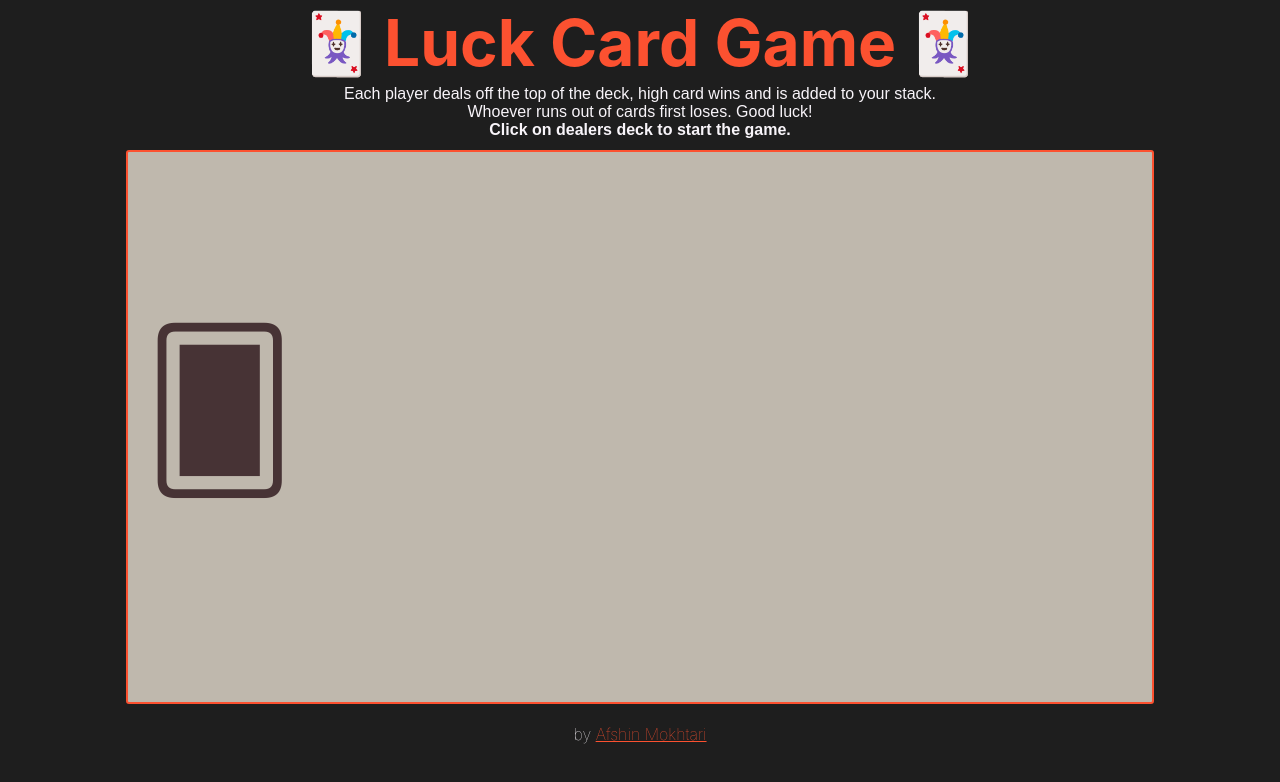
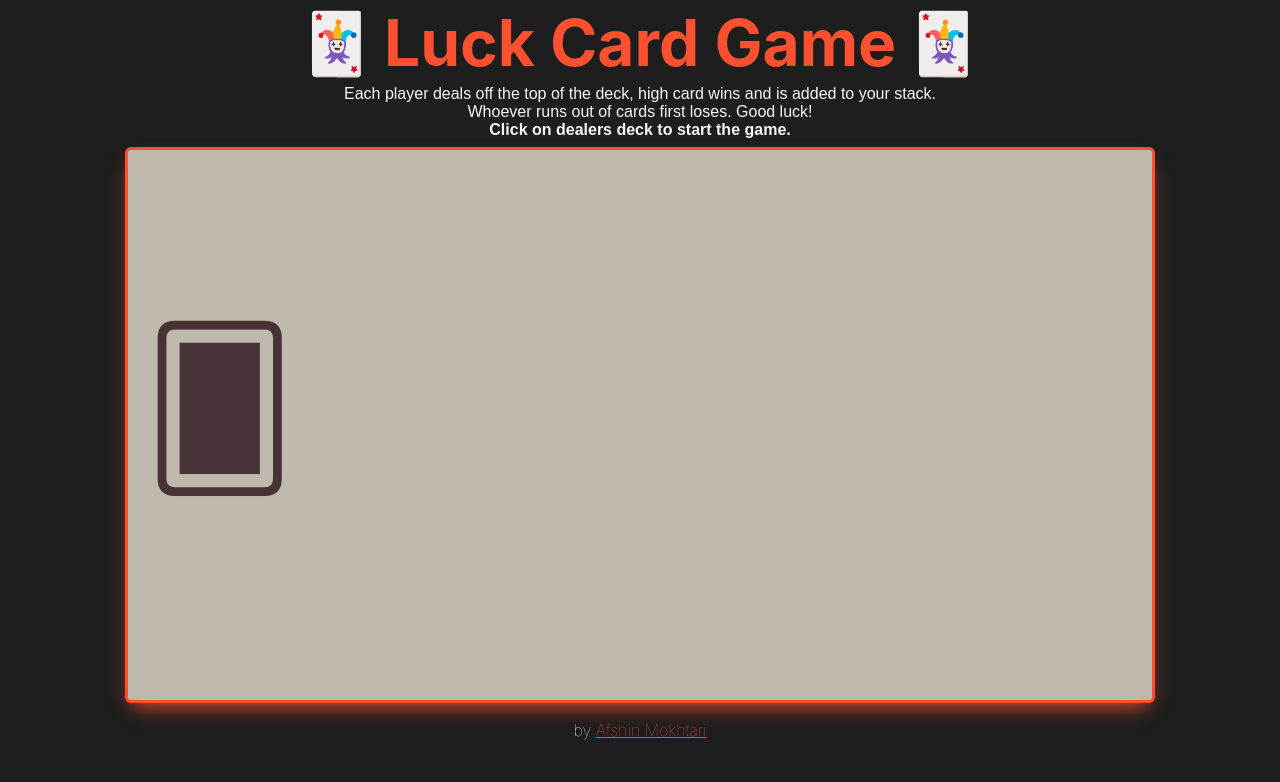
Before and after one commit to afshinator/deck_of_cards, a React (Create React App) app: page / in a window 1280 px wide. Shown: the top 782 px of the page. Built offline with nearby package versions, Linux system fonts and the light colour scheme.

Commit message:
nice box shadow dude

```diff
--- a/src/index.css
+++ b/src/index.css
@@ -68,10 +68,11 @@ footer a {
   max-width: 1024px;
   height: 550px;
   margin-top: 15px;
-  border: 2px solid var(--cinnabar);
+  /* border: 2px solid var(--cinnabar); */
   border-radius: 3px;
   user-select: none;
   background-color: var(--appBkgd);
+  box-shadow: 0 0 0 3px var(--cinnabar), 0 10px 20px -5px var(--cinnabar);
 }
 .gameTable section {
   position: absolute;
```
Also changed, not shown: 1 other file (tests, documents, lock files or other folders).
